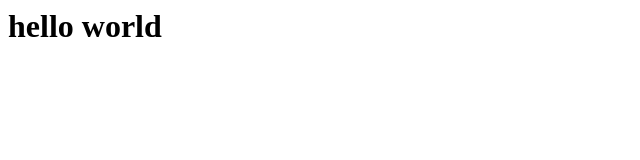
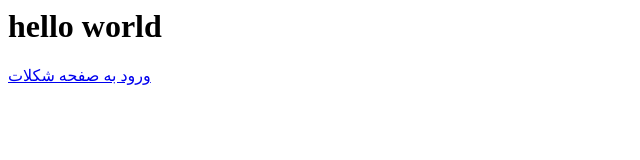
Before and after one commit to amiliano88/amiliano88.github.io, a plain HTML site: page index.html in a window 1280 px wide. Shown: the whole page, without its empty margins (0-640 px from the left). Drawn offline with Linux system fonts and the light colour scheme.

Commit message:
Update index.html

```diff
--- a/index.html
+++ b/index.html
@@ -1 +1,2 @@
 <h1>hello world</h1>
+<a href="/shokolat/فروش شکلات-1.html">ورود به صفحه شکلات</a>
```
